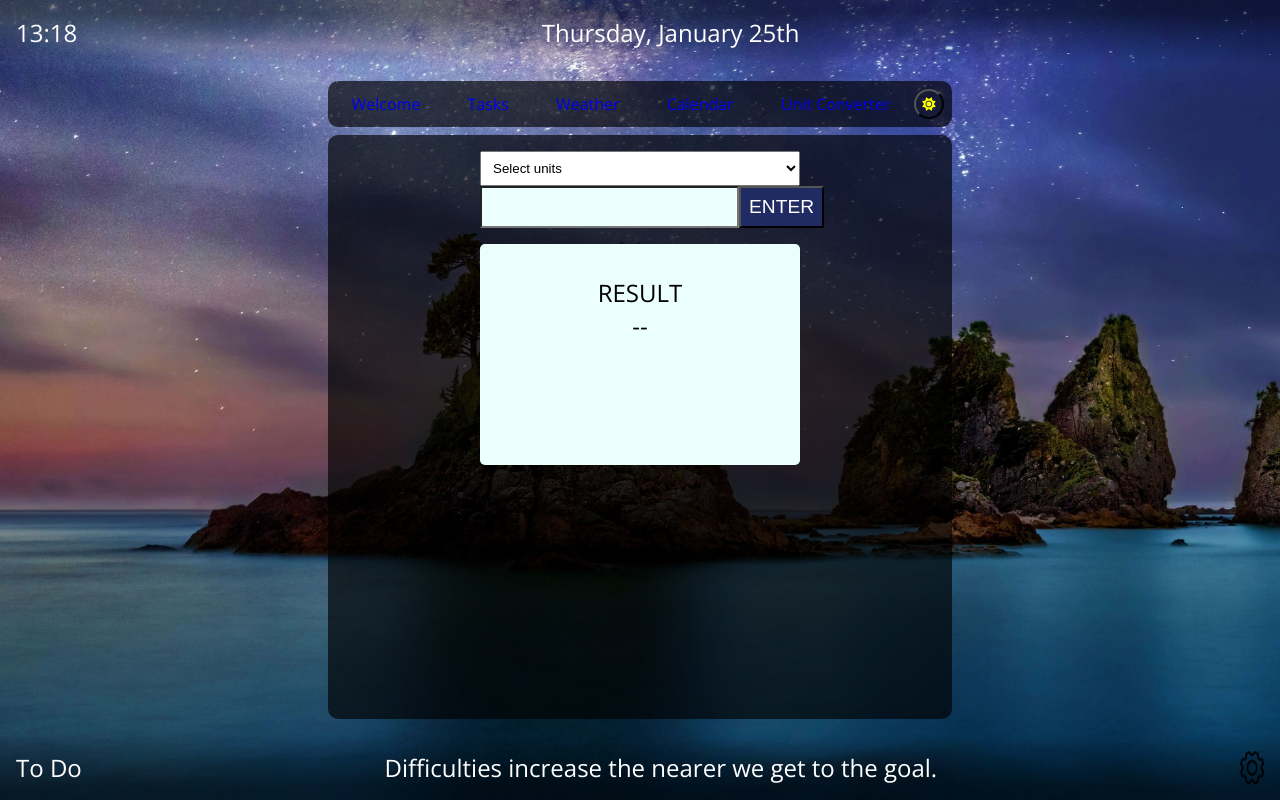
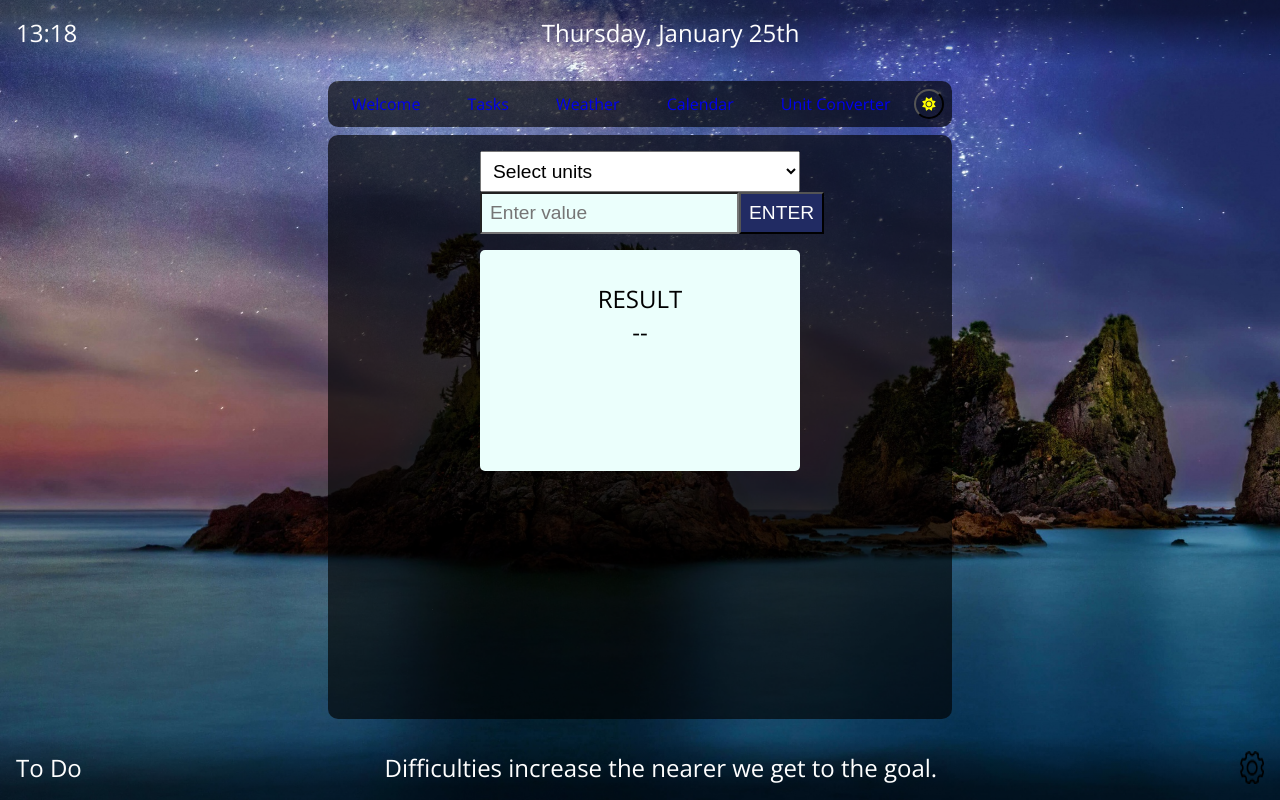
Before and after one commit to Alekssthlm/Mental-project, a React (Vite) app: page /unit-converter in a window 1280 px wide. Built offline with nearby package versions, Linux system fonts and the light colour scheme; no server answers.

Commit message:
Updated css for conversion selector

```diff
--- a/src/index.css
+++ b/src/index.css
@@ -351,6 +351,7 @@ ul{
 .unit-select{
   width: 100%;
   padding: 0.5rem;
+  font-size: 1.2rem;
 }
 
 .converter-input-wrap{
--- a/src/pages/UnitConverterPage.jsx
+++ b/src/pages/UnitConverterPage.jsx
@@ -41,16 +41,17 @@ export default function UnitConverterPage() {
         >
           <option value="title">Select units</option>
           <option value="title">--WEIGHT--</option>
-          <option value="LBS-KILOS">LBS to KILOS</option>
-          <option value="KILOS-LBS">KILOS to LBS</option>
+          <option value="LBS-KILOS">lbs to kg</option>
+          <option value="KILOS-LBS">kg to lbs</option>
           <option value="title">--TEMPERATURE--</option>
-          <option value="C-F">C° to F°</option>
-          <option value="F-C">F° to C°</option>
+          <option value="C-F">°C to °F</option>
+          <option value="F-C">°F to °C</option>
         </select>
         <div className="converter-input-wrap">
           <input
             type="text"
             className="converter-input"
+            placeholder="Enter value"
             value={value}
             onChange={(e) => setValue(e.target.value)}
           />
```
